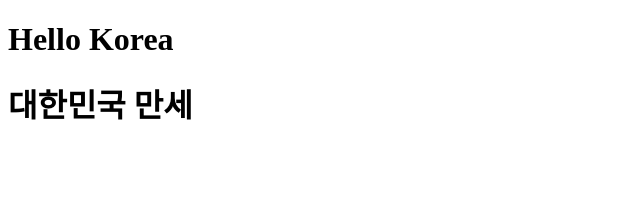
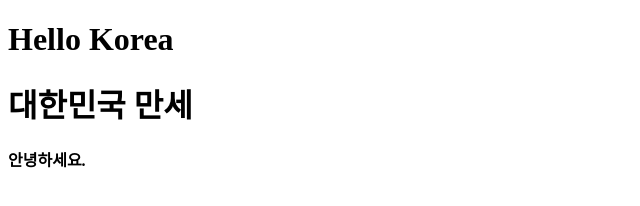
Before and after one commit to lee9805/hello-views, a plain HTML site: page korea/index.html in a window 1280 px wide. Shown: the whole page, without its empty margins (0-640 px from the left). Drawn offline with Linux system fonts and the light colour scheme.

Commit message:
korea index 내용추가

```diff
--- a/korea/index.html
+++ b/korea/index.html
@@ -9,5 +9,6 @@
 <body>
     <h1>Hello Korea</h1>
     <h1>대한민국 만세</h1>
+    <h4>안녕하세요.</h4>
 </body>
 </html>
```
